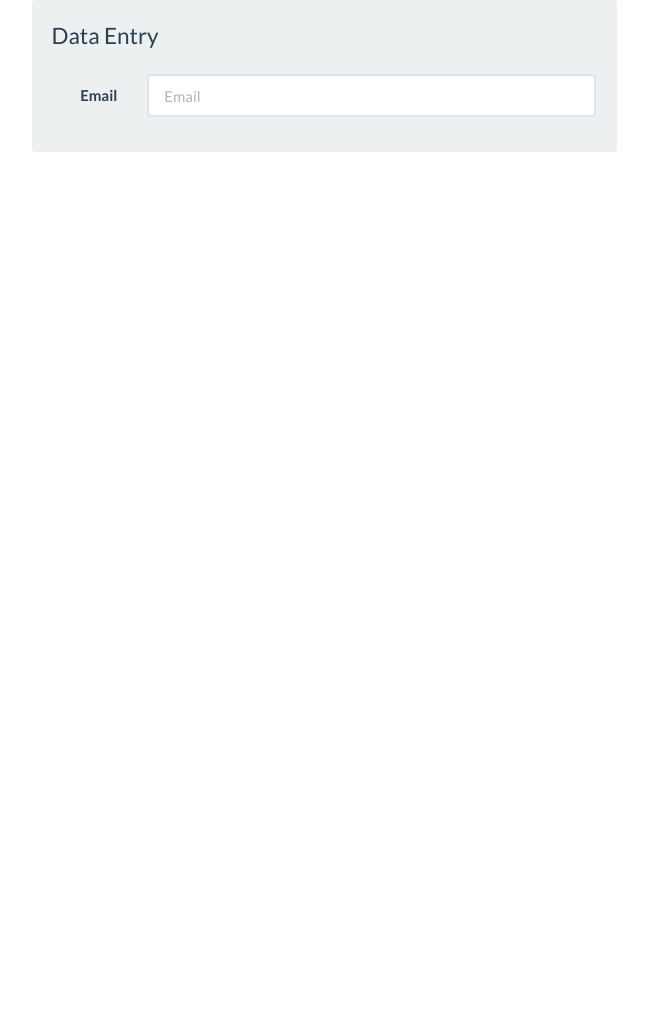
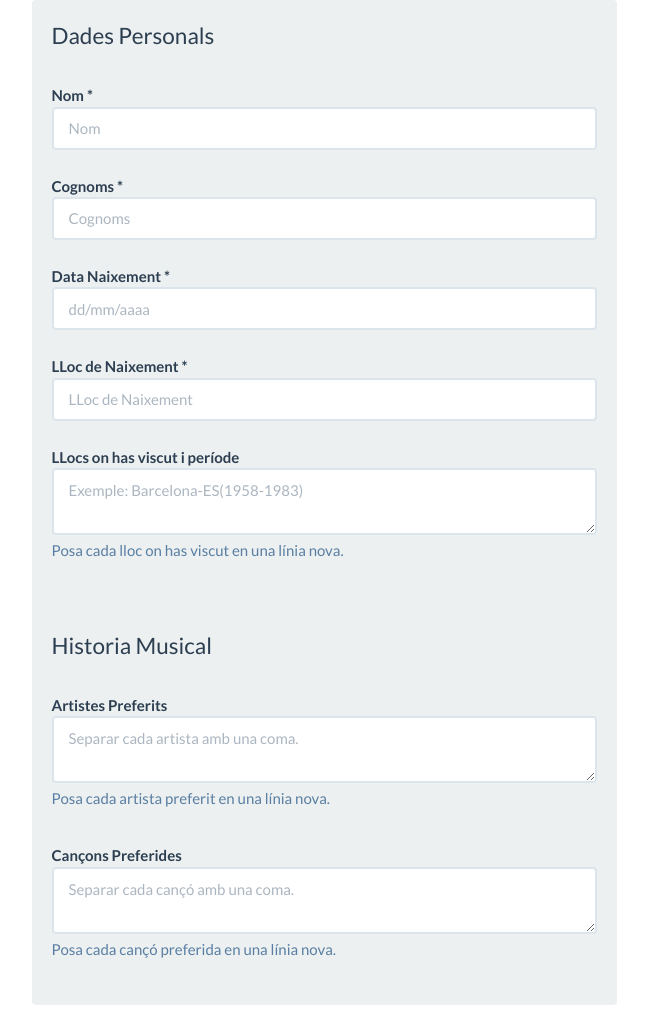
Before and after one commit to arnautorrent/TFG, a Django app: page /tfg/ in a window 1280 px wide. Shown: the whole page, without its empty margins (316-964 px from the left). Before the commit the page ends 152 px from the top, so only its background shows below. Run offline with Django 3.2, Linux system fonts and the light colour scheme.

Commit message:
Primera versió del formulari de Data Entry.

```diff
--- a/Recommender/static/Recommender/custom.css
+++ b/Recommender/static/Recommender/custom.css
@@ -0,0 +1,23 @@
+/* ------------------------------ */
+/*| Author: Arnau Torrent Freixa |*/
+/*|   Universitat Pompeu Fabra   |*/
+/*|          TFG - 2015          |*/
+/* ------------------------------ */
+
+
+/* ------ EXAMPLE ------ */
+/* --------------------- */
+
+/* ------ COMMON CLASSES ------ */
+.text-align-left{
+    text-align: left !important;
+}
+
+.text-align-right{
+    text-align: right !important
+}
+
+.text-align-center{
+    text-align: center !important;
+}
+/* ---------------------------- */
--- a/Recommender/templates/Recommender/data_entry.html
+++ b/Recommender/templates/Recommender/data_entry.html
@@ -12,13 +12,56 @@
 <div class="container">
     <div class="row">
         <div class="well bs-component col-lg-6 col-lg-offset-3">
-            <form class="form-horizontal">
+            <form id="formDataEntry" class="form-horizontal">
                 <fieldset>
-                    <legend>Data Entry</legend>
+                    <legend>Dades Personals</legend>
                     <div class="form-group">
-                        <label for="inputEmail" class="col-lg-2 control-label">Email</label>
-                        <div class="col-lg-10">
-                            <input class="form-control" id="inputEmail" placeholder="Email" type="text">
+                        <label for="inputFirstName" class="col-lg-12 control-label text-align-left">Nom *</label>
+                        <div class="col-lg-12">
+                            <input class="form-control" id="inputFirstName" placeholder="Nom" type="text">
+                        </div>
+                    </div>
+                    <div class="form-group">
+                        <label for="inputLastName" class="col-lg-12 control-label text-align-left">Cognoms *</label>
+                        <div class="col-lg-12">
+                            <input class="form-control" id="inputLastName" placeholder="Cognoms" type="text">
+                        </div>
+                    </div>
+                    <div class="form-group">
+                        <label for="inputBirthDate" class="col-lg-12 control-label text-align-left">Data Naixement *</label>
+                        <div class="col-lg-12">
+                            <input class="form-control" id="inputBirthDate" placeholder="dd/mm/aaaa" type="text">
+                        </div>
+                    </div>
+                    <div class="form-group">
+                        <label for="inputBirthPlace" class="col-lg-12 control-label text-align-left">LLoc de Naixement *</label>
+                        <div class="col-lg-12">
+                            <input class="form-control" id="inputBirthPlace" placeholder="LLoc de Naixement" type="text">
+                        </div>
+                    </div>
+                    <div class="form-group">
+                        <label for="inputLivedPlaces" class="col-lg-12 control-label text-align-left">LLocs on has viscut i període</label>
+                        <div class="col-lg-12">
+                            <textarea form="formDataEntry" class="form-control" name="inputLivedPlaces" placeholder="Exemple: Barcelona-ES(1958-1983)"></textarea>
+                            <span class="help-block">Posa cada lloc on has viscut en una línia nova.</span>
+                        </div>
+                    </div>
+                </fieldset>
+                <hr />
+                <fieldset>
+                    <legend>Historia Musical</legend>
+                    <div class="form-group">
+                        <label for="inputFavouriteArtists" class="col-lg-12 control-label text-align-left">Artistes Preferits</label>
+                        <div class="col-lg-12">
+                            <textarea form="formDataEntry" class="form-control" name="inputFavouriteArtists" placeholder="Separar cada artista amb una coma."></textarea>
+                            <span class="help-block">Posa cada artista preferit en una línia nova.</span>
+                        </div>
+                    </div>
+                    <div class="form-group">
+                        <label for="inputFavouriteSongs" class="col-lg-12 control-label text-align-left">Cançons Preferides</label>
+                        <div class="col-lg-12">
+                            <textarea form="formDataEntry" class="form-control" name="inputFavouriteSongs" placeholder="Separar cada cançó amb una coma."></textarea>
+                            <span class="help-block">Posa cada cançó preferida en una línia nova.</span>
                         </div>
                     </div>
                 </fieldset>
```
